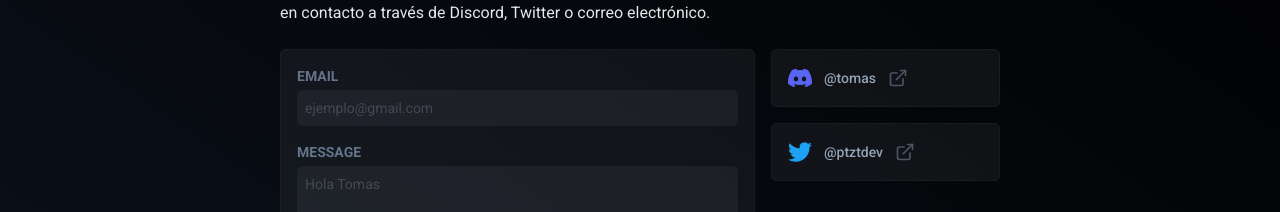
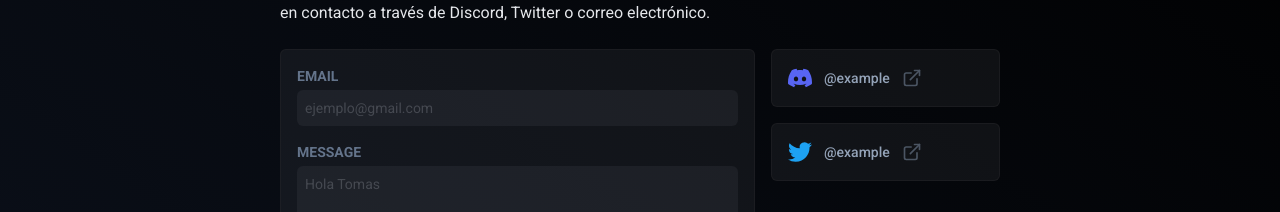
Before and after one commit to ptzt/ptzt.site, a Next.js app: page /contact in a window 1280 px wide. Shown: the part 215-427 px from the top of the page. Built offline with nearby package versions, Linux system fonts and the light colour scheme.

Commit message:
little changes

```diff
--- a/src/pages/contact.tsx
+++ b/src/pages/contact.tsx
@@ -23,16 +23,16 @@ const Contact = () => {
 
                 <div className="row-start-1 md:row-auto">
                     <ContactLink
-                        name="@tomas"
+                        name="@example"
                         icon={<SiDiscord className="w-6 h-6 text-[#5865F2]" />}
-                        link=""
+                        link="https://discord.com"
                         borderColor="hover:border-[#5865F2]/50"
                     />
 
                     <ContactLink
-                        name="@ptztdev"
+                        name="@example"
                         icon={<SiTwitter className="w-6 h-6 text-[#1DA1F2]" />}
-                        link="https://twitter.com/ptztdev"
+                        link="https://twitter.com"
                         borderColor="hover:border-[#1DA1F2]/50"
                     />
                 </div>
```
